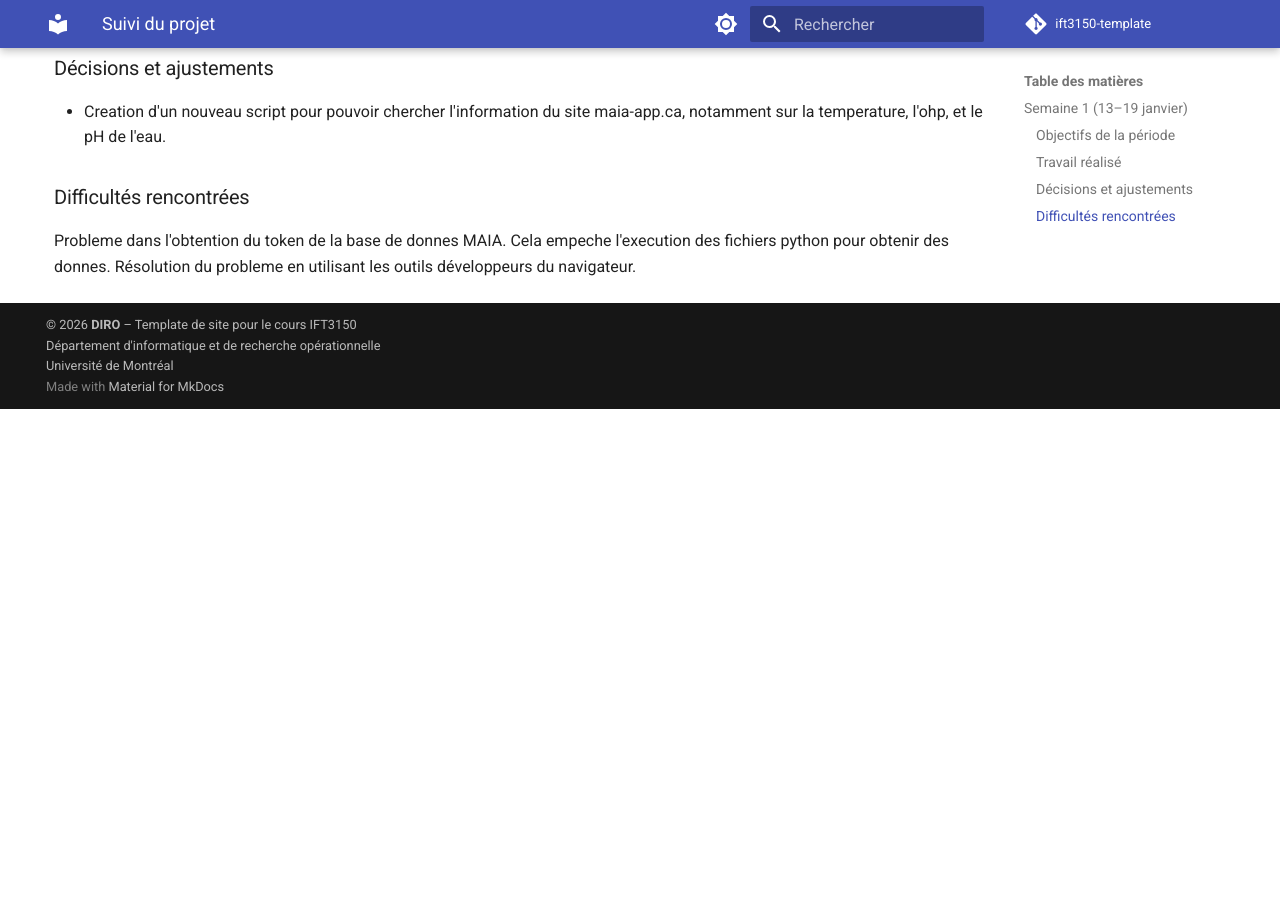
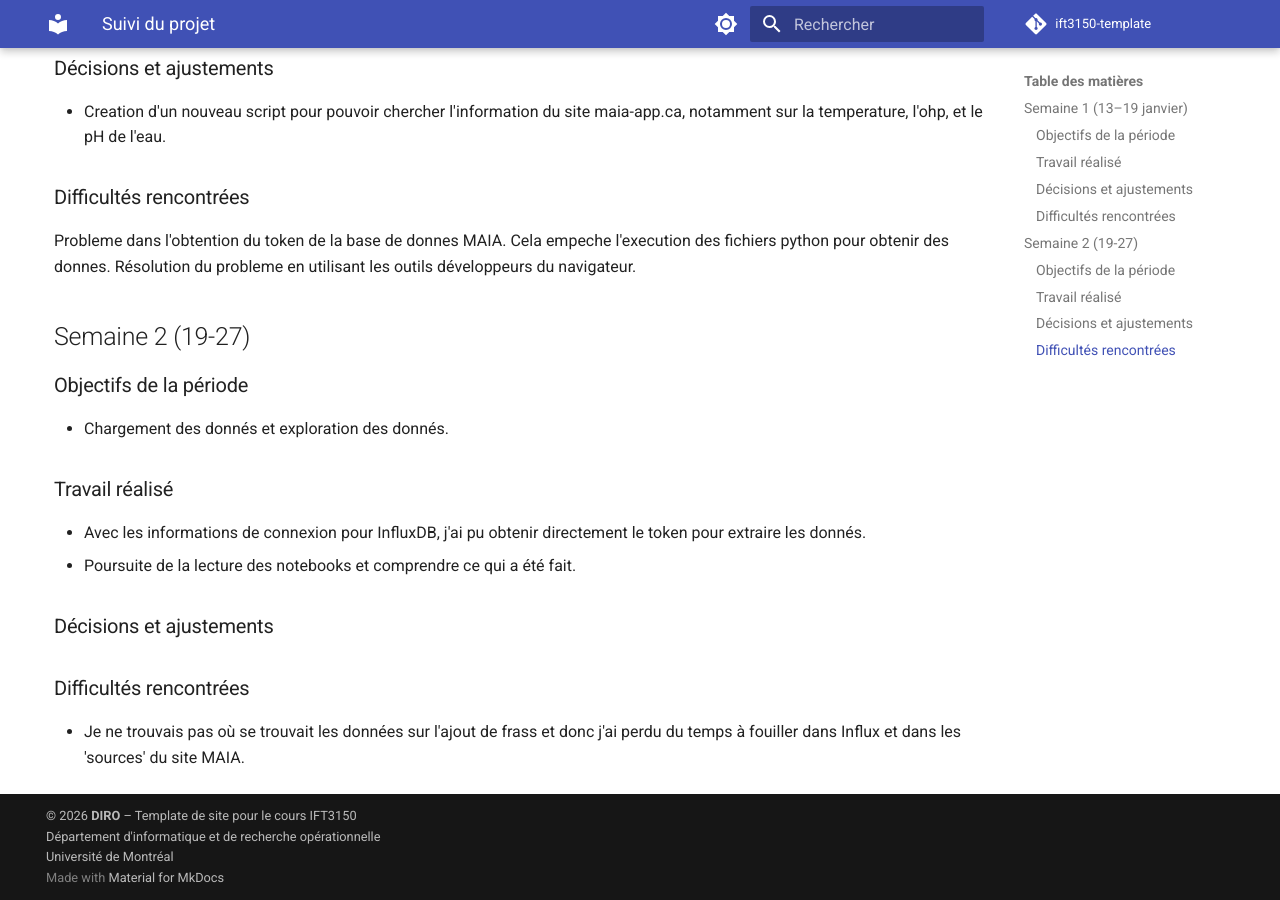
Before and after one commit to YanShek/IFT3150-AquaFluxRapport, an MkDocs documentation site: the page built from docs/suivi.md, in a window 1280 px wide and 900 px high, scrolled down 643 px. Built offline with MkDocs 1.6.1 and Material for MkDocs 9.7.7, drawn with Linux system fonts in a browser that asks for light colours; emoji names are drawn with the system emoji font; comment, search, counter and statistics services are not loaded; before the commit the page ends 1052 px from its top, so only the background shows below that.

Commit message:
Ajout de la documentation pour la semaine 2, incluant objectifs, travail réalisé et difficultés rencontrées.

```diff
--- a/docs/suivi.md
+++ b/docs/suivi.md
@@ -39,3 +39,18 @@ title: Suivi du projet
 
 Probleme dans l'obtention du token de la base de donnes MAIA. Cela empeche l'execution des fichiers python pour obtenir des donnes.
 Résolution du probleme en utilisant les outils développeurs du navigateur.
+
+
+## Semaine 2 (19-27)
+### Objectifs de la période
+- Chargement des donnés et exploration des donnés.
+
+
+### Travail réalisé
+- Avec les informations de connexion pour InfluxDB, j'ai pu obtenir directement le token pour extraire les donnés.
+- Poursuite de la lecture des notebooks et comprendre ce qui a été fait.
+
+### Décisions et ajustements
+
+### Difficultés rencontrées
+- Je ne trouvais pas où se trouvait les données sur l'ajout de frass et donc j'ai perdu du temps à fouiller dans Influx et dans les 'sources' du site MAIA.
```
